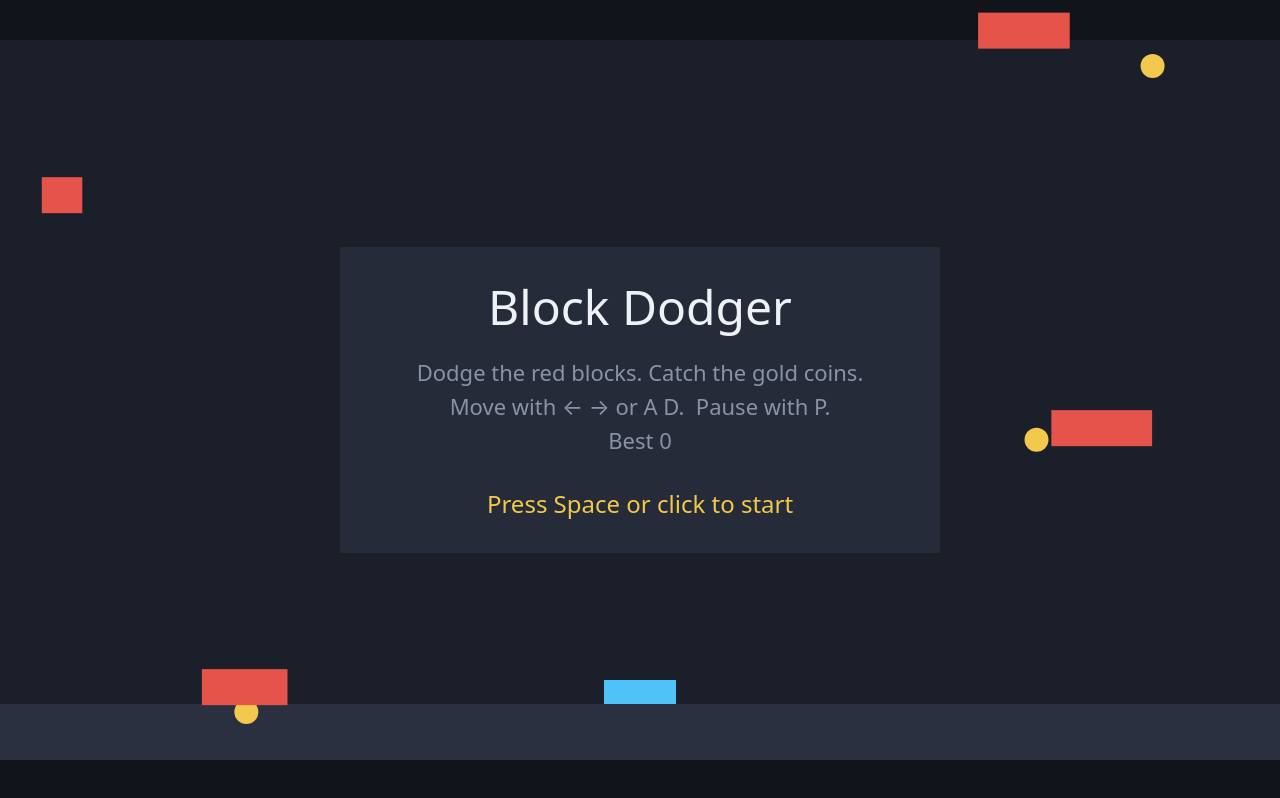
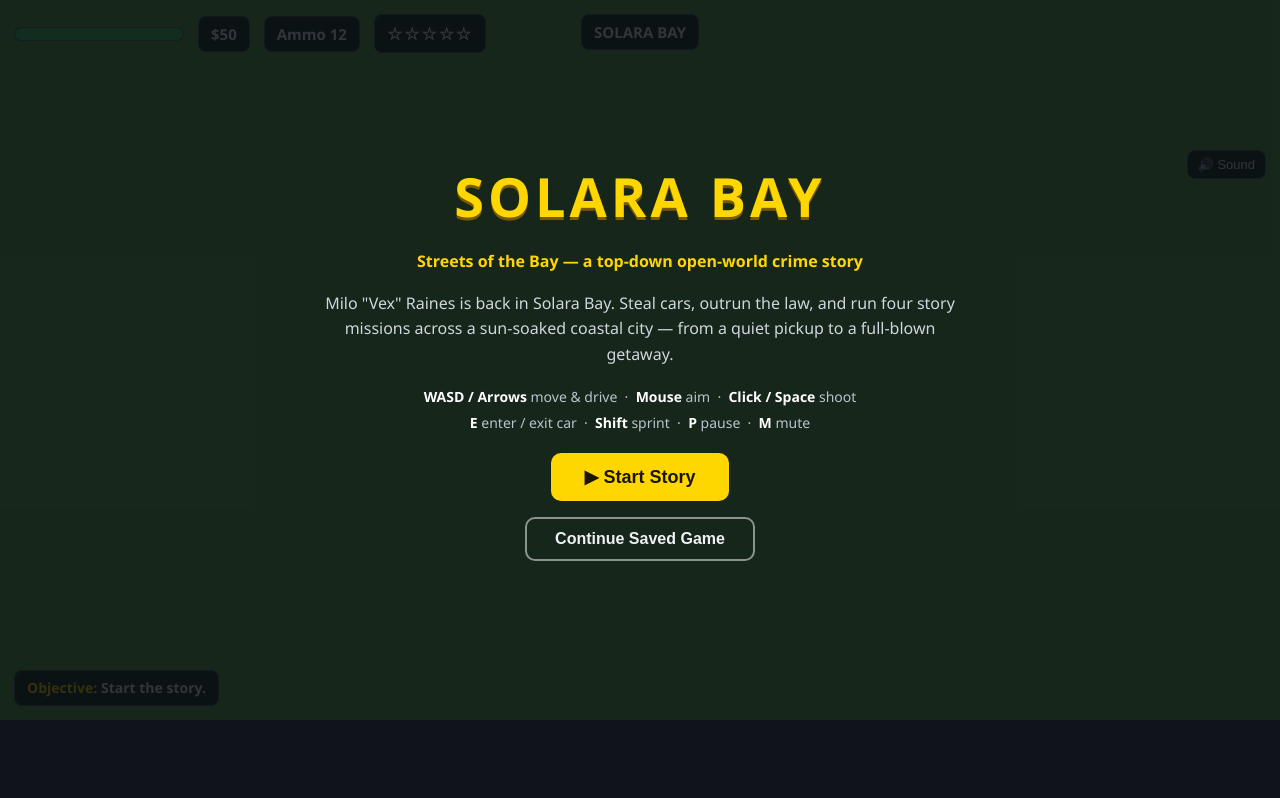
Before and after one commit to Kaixyzz/gta6-01, a plain HTML site: page game/index.html in a window 1280 px wide. Drawn offline with Linux system fonts and the light colour scheme.

Commit message:
Add files via upload

```diff
--- a/game/index.html
+++ b/game/index.html
@@ -1,19 +1,82 @@
-<!doctype html>
+<!DOCTYPE html>
 <html lang="en">
 <head>
 <meta charset="utf-8">
 <meta name="viewport" content="width=device-width, initial-scale=1">
-<title>Block Dodger</title>
+<title>SOLARA BAY — Streets of the Bay</title>
 <style>
-  html, body { margin: 0; height: 100%; overflow: hidden; background: #11141b; }
-  #game { position: fixed; inset: 0; width: 100%; height: 100%; display: block; touch-action: none; }
-  /* Read aloud, never shown: the status line screen readers announce. */
-  #status { position: absolute; width: 1px; height: 1px; overflow: hidden; clip-path: inset(50%); white-space: nowrap; }
+  * { box-sizing: border-box; margin: 0; padding: 0; }
+  body { background: #10141a; font-family: 'Segoe UI', system-ui, sans-serif; color: #eef2f5; overflow: hidden; }
+  #wrap { position: relative; width: 1280px; height: 720px; margin: 0 auto; }
+  canvas { display: block; width: 1280px; height: 720px; background: #5da24a; }
+  .hud { position: absolute; pointer-events: none; z-index: 5; }
+  #hud-top { top: 14px; left: 14px; display: flex; gap: 14px; align-items: center; }
+  .pill { background: rgba(10, 16, 22, 0.78); border: 1px solid rgba(255,255,255,0.18); border-radius: 8px; padding: 7px 12px; font-weight: 700; font-size: 15px; }
+  #hp-bar { width: 170px; height: 14px; background: rgba(10,16,22,0.78); border: 1px solid rgba(255,255,255,0.25); border-radius: 7px; overflow: hidden; }
+  #hp-fill { height: 100%; width: 100%; background: #3ec95a; transition: width 0.2s; }
+  #stars { letter-spacing: 2px; font-size: 17px; }
+  #mission-name { top: 14px; left: 50%; transform: translateX(-50%); font-size: 15px; }
+  #objective { left: 14px; bottom: 14px; max-width: 460px; font-size: 14px; line-height: 1.4; }
+  #objective b { color: #ffd700; }
+  #toast { top: 74px; left: 50%; transform: translateX(-50%); max-width: 760px; text-align: center; background: rgba(10,16,22,0.85); border: 1px solid #ffd700; border-radius: 8px; padding: 10px 18px; font-size: 15px; line-height: 1.45; opacity: 0; transition: opacity 0.3s; }
+  #btn-mute { position: absolute; top: 150px; right: 14px; z-index: 6; pointer-events: auto; background: rgba(10,16,22,0.78); color: #eef2f5; border: 1px solid rgba(255,255,255,0.25); border-radius: 8px; padding: 6px 10px; cursor: pointer; font-size: 13px; }
+  .overlay { position: absolute; inset: 0; display: flex; flex-direction: column; align-items: center; justify-content: center; gap: 16px; background: rgba(8, 12, 18, 0.82); z-index: 10; text-align: center; padding: 40px; }
+  .overlay h1 { font-size: 54px; letter-spacing: 4px; color: #ffd700; text-shadow: 0 3px 0 #7a5a00; }
+  .overlay h2 { font-size: 40px; letter-spacing: 3px; }
+  .overlay p { font-size: 16px; line-height: 1.6; max-width: 640px; color: #cfd6dd; }
+  .overlay .sub { color: #ffd700; font-weight: 700; }
+  button.big { pointer-events: auto; background: #ffd700; color: #1a1400; border: none; border-radius: 10px; padding: 13px 34px; font-size: 18px; font-weight: 800; cursor: pointer; }
+  button.big:hover { background: #ffe14d; }
+  button.ghost { pointer-events: auto; background: transparent; color: #eef2f5; border: 2px solid rgba(255,255,255,0.5); border-radius: 10px; padding: 11px 28px; font-size: 16px; font-weight: 700; cursor: pointer; }
+  .controls { font-size: 14px; line-height: 1.9; color: #b9c4cd; }
+  .controls b { color: #fff; }
+  #end, #pause, #win { display: none; }
 </style>
 </head>
 <body>
-<canvas id="game" aria-label="Block Dodger: move the paddle left and right to dodge falling blocks and catch coins"></canvas>
-<p id="status" role="status" aria-live="polite"></p>
+<div id="wrap">
+  <canvas id="game" width="1280" height="720"></canvas>
+  <div class="hud" id="hud-top">
+    <div id="hp-bar"><div id="hp-fill"></div></div>
+    <div class="pill" id="money">$50</div>
+    <div class="pill" id="ammo">Ammo 12</div>
+    <div class="pill" id="stars">☆☆☆☆☆</div>
+  </div>
+  <div class="hud pill" id="mission-name">SOLARA BAY</div>
+  <div class="hud pill" id="objective"><b>Objective:</b> <span id="objective-text">Start the story.</span></div>
+  <div class="hud" id="toast"></div>
+  <button id="btn-mute">🔊 Sound</button>
+
+  <div class="overlay" id="menu">
+    <h1>SOLARA BAY</h1>
+    <p class="sub">Streets of the Bay — a top-down open-world crime story</p>
+    <p>Milo "Vex" Raines is back in Solara Bay. Steal cars, outrun the law, and run four story missions across a sun-soaked coastal city — from a quiet pickup to a full-blown getaway.</p>
+    <div class="controls">
+      <b>WASD / Arrows</b> move &amp; drive &nbsp;·&nbsp; <b>Mouse</b> aim &nbsp;·&nbsp; <b>Click / Space</b> shoot<br>
+      <b>E</b> enter / exit car &nbsp;·&nbsp; <b>Shift</b> sprint &nbsp;·&nbsp; <b>P</b> pause &nbsp;·&nbsp; <b>M</b> mute
+    </div>
+    <button class="big" id="btn-start">▶ Start Story</button>
+    <button class="ghost" id="btn-continue">Continue Saved Game</button>
+  </div>
+
+  <div class="overlay" id="pause">
+    <h2>PAUSED</h2>
+    <p>Take a breath, Vex. The Bay waits.</p>
+    <button class="big" id="btn-resume">Resume</button>
+  </div>
+
+  <div class="overlay" id="end">
+    <h2 id="end-title">BUSTED</h2>
+    <p id="end-text"></p>
+    <button class="big" id="btn-retry">↻ Back to the Streets</button>
+  </div>
+
+  <div class="overlay" id="win">
+    <h2>STORY COMPLETE</h2>
+    <p>All four missions done. Solara Bay is yours, Vex — keep free-roaming, or come back for more heat.</p>
+    <button class="big" id="btn-win-continue">Keep Free-Roaming</button>
+  </div>
+</div>
 <script type="module" src="./src/main.js"></script>
 </body>
 </html>
```
